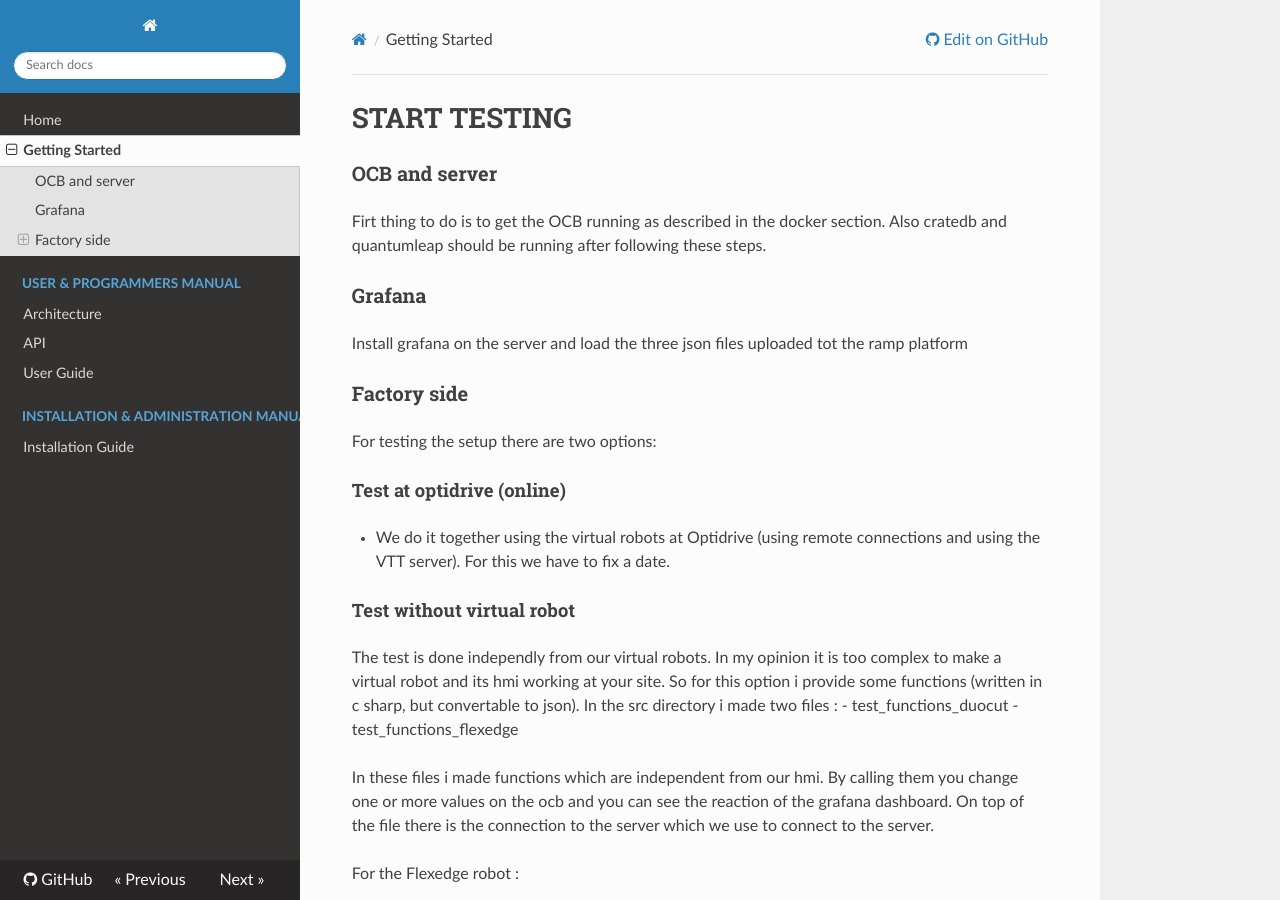
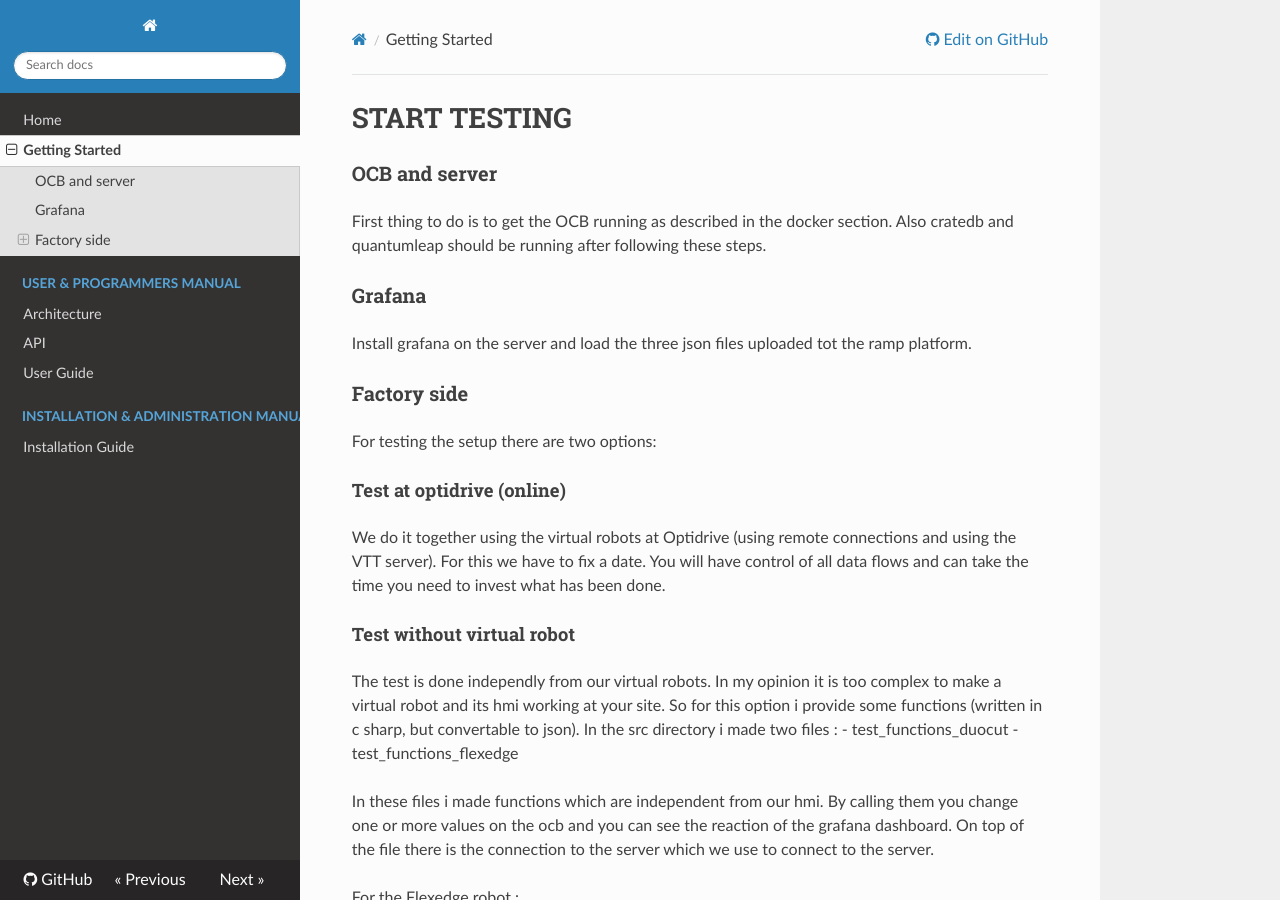
Before and after one commit to ramp-eu/JS2SF, an MkDocs documentation site: the page built from docs/getting-started.md, in a window 1280 px wide and 900 px high. Built offline with MkDocs 1.6.1, drawn with Linux system fonts in a browser that asks for light colours; nearby versions of some CDN libraries; old or Windows-style settings are respelled for this version of MkDocs.

Commit message:
Update getting-started.md

```diff
--- a/docs/getting-started.md
+++ b/docs/getting-started.md
@@ -1,16 +1,18 @@
 # START TESTING
 
 ### OCB and server
-Firt thing to do is to get the OCB running as described in the docker section.
+First thing to do is to get the OCB running as described in the docker section.
 Also cratedb and quantumleap should be running after following these steps.
 
 ### Grafana
-Install grafana on the server and load the three json files uploaded tot the ramp platform
+Install grafana on the server and load the three json files uploaded tot the ramp platform.
 
 ### Factory side
 For testing the setup there are two options:
+
 #### Test at optidrive (online)
-- We do it together using the virtual robots at Optidrive (using remote connections and using the VTT server). For this we have to fix a date.
+We do it together using the virtual robots at Optidrive (using remote connections and using the VTT server). For this we have to fix a date. You will have control of all data flows and can take the time you need to invest what has been done.
+
 #### Test without virtual robot
 The test is done independly from our virtual robots.
 In my opinion it is too complex to make a virtual robot and its hmi working at your site. So for this option i provide some functions (written in c sharp, but convertable to json).
```
